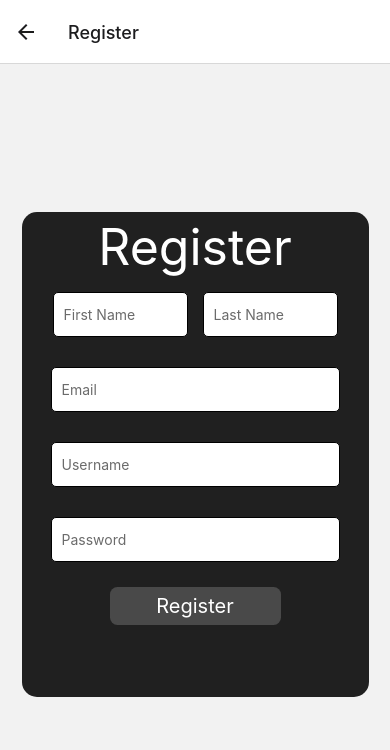
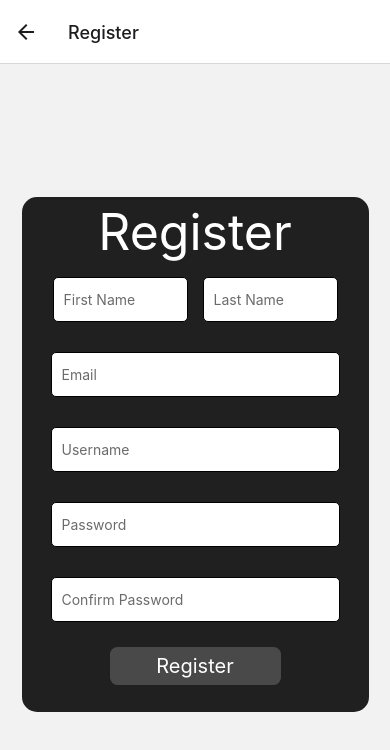
Before and after one commit to Superpatrex/Vigilant, a React Native app: screen /Register in a window 390 px wide. Shown: the top 750 px of the page. Built offline with nearby package versions, Linux system fonts and the light colour scheme.

Commit message:
Add system theme compatibility

```diff
--- a/components/ForgetLoginModal.tsx
+++ b/components/ForgetLoginModal.tsx
@@ -4,11 +4,14 @@ import {
     View,
     Button,
   } from 'react-native';
+import { useTheme } from '@react-navigation/native';
+
 
 const ForgetLoginModal = ({ navigation }) => {
+    const { colors } = useTheme();
     return (
         <View style={{ flex: 1, justifyContent: "center", alignItems: "center" }}>
-            <Text style={{fontSize: 30}}>Kick rocks 🤷‍♂️</Text>
+            <Text style={{ fontSize: 30, color: colors.text }}>Kick rocks 🤷‍♂️</Text>
             <Button onPress={() => navigation.goBack()} title="Dismiss"></Button>
         </View>
     );
--- a/components/Login.tsx
+++ b/components/Login.tsx
@@ -1,7 +1,4 @@
 import * as React from 'react';
-import { NavigationContainer } from '@react-navigation/native';
-import { createNativeStackNavigator } from '@react-navigation/native-stack';
-import LinearGradient, { LinearGradientProps } from 'react-native-linear-gradient';
 import {
     StyleSheet,
     Text,
@@ -26,7 +23,7 @@ function Login({ navigation }) {
                 }}>Login</Text>
                 <TextInput style={styles.input} autoComplete='username' textContentType='username' onChangeText={text => setUsername(text)} placeholder="Username" placeholderTextColor={"#6b6b6b"}/>
                 <TextInput style={styles.input} autoComplete='password' textContentType='password' secureTextEntry={true} onChangeText={text => setPassword(text)} placeholder="Password" placeholderTextColor={"#6b6b6b"}/>
-                <Pressable style={styles.buttonStyle} onPress={async () =>
+                <Pressable style={({pressed}) => [{ backgroundColor: pressed ? "#595959" : "#494949" }, styles.buttonStyle]} onPress={async () =>
                 {
                     // Waka waka
                     var obj = {userName: username, password: password};
@@ -46,7 +43,7 @@ function Login({ navigation }) {
                         }
                         else
                         {
-                            Alert.alert('Welcome ' + res.firstName);
+                            navigation.navigate("Welcome");
                         }
 
                     }
@@ -62,10 +59,10 @@ function Login({ navigation }) {
                     flexDirection: 'row',
                     justifyContent: 'space-between',
                 }}>
-                    <Pressable style={styles.smallerButtonStyle} onPress={() => navigation.navigate("Register")}>
+                    <Pressable style={({pressed}) => [{ backgroundColor: pressed ? "#595959" : "#494949" }, styles.smallerButtonStyle]} onPress={() => navigation.navigate("Register")}>
                         <Text style={styles.buttonText}>{"Register"}</Text>
                     </Pressable>
-                    <Pressable style={styles.smallerButtonStyle} onPress={() => navigation.navigate('ForgetLoginModal')}>
+                    <Pressable style={({pressed}) => [{ backgroundColor: pressed ? "#595959" : "#494949" }, styles.smallerButtonStyle]} onPress={() => navigation.navigate('ForgetLoginModal')}>
                         <Text style={styles.buttonText}>{"Forgot Login?"}</Text>
                     </Pressable>
                 </View>
@@ -105,9 +102,9 @@ const styles = StyleSheet.create({
       borderBottomWidth: StyleSheet.hairlineWidth,
     },
     buttonStyle:{
-        backgroundColor:"#494949",
+        // backgroundColor:"#494949",
         padding:7,
-        margin:10,
+        margin:15,
         height: 38,
         width: 171,
         borderRadius: 7.5,
@@ -115,7 +112,7 @@ const styles = StyleSheet.create({
         alignItems: "center"
     },
     smallerButtonStyle: {
-        backgroundColor:"#494949",
+        // backgroundColor:"#494949",
         padding:7,
         margin:10,
         height: 32,
--- a/components/Register.tsx
+++ b/components/Register.tsx
@@ -1,6 +1,4 @@
 import * as React from 'react';
-import { NavigationContainer } from '@react-navigation/native';
-import { createNativeStackNavigator } from '@react-navigation/native-stack';
 import {
     StyleSheet,
     Text,
@@ -45,6 +43,7 @@ const Register = ({ navigation }) => {
   const [email, setEmail] = React.useState('err');
   const [username, setUsername] = React.useState('err');
   const [password, setPassword] = React.useState('err');
+  const [confirmPassword, setConfirmPassword] = React.useState('rre');
 
   return (
     <View style={styles.centered}>
@@ -65,8 +64,14 @@ const Register = ({ navigation }) => {
             <TextInput style={styles.input} onChangeText={text => setEmail(text)} placeholder="Email" placeholderTextColor={"#6b6b6b"}/>
             <TextInput style={styles.input} onChangeText={text => setUsername(text)} placeholder="Username" placeholderTextColor={"#6b6b6b"} />
             <TextInput style={styles.input} textContentType='newPassword' secureTextEntry={true} onChangeText={text => setPassword(text)} placeholder="Password" placeholderTextColor={"#6b6b6b"}/>
-            <Pressable style={styles.buttonStyle} onPress={async () =>
+            <TextInput style={styles.input} secureTextEntry={true} placeholder="Confirm Password" placeholderTextColor={"#6b6b6b"} onChangeText={text => setConfirmPassword(text)}/>
+            <Pressable style={({pressed}) => [{ backgroundColor: pressed ? "#595959" : "#494949" }, styles.buttonStyle]} onPress={async () =>
             {
+                if (password != confirmPassword)
+                {
+                    Alert.alert("Passwords do not match");
+                    return;
+                }
                 var obj = {firstname: fName, lastname: lName, login: username, pass: password, email: email, regioncode: 5, countrycode: 5};
                 var js = JSON.stringify(obj);
 
@@ -108,7 +113,7 @@ const styles = StyleSheet.create({
   },
   registerBox: {
     backgroundColor: "#202020",
-    height: 485,
+    height: 515,
     width: 347,
     borderRadius: 15,
     // flex: 1,
@@ -137,7 +142,7 @@ const styles = StyleSheet.create({
       color: "black"
   },
     buttonStyle:{
-      backgroundColor:"#494949",
+    //   backgroundColor:"#494949",
       padding:7,
       margin:10,
       height: 38,
```
